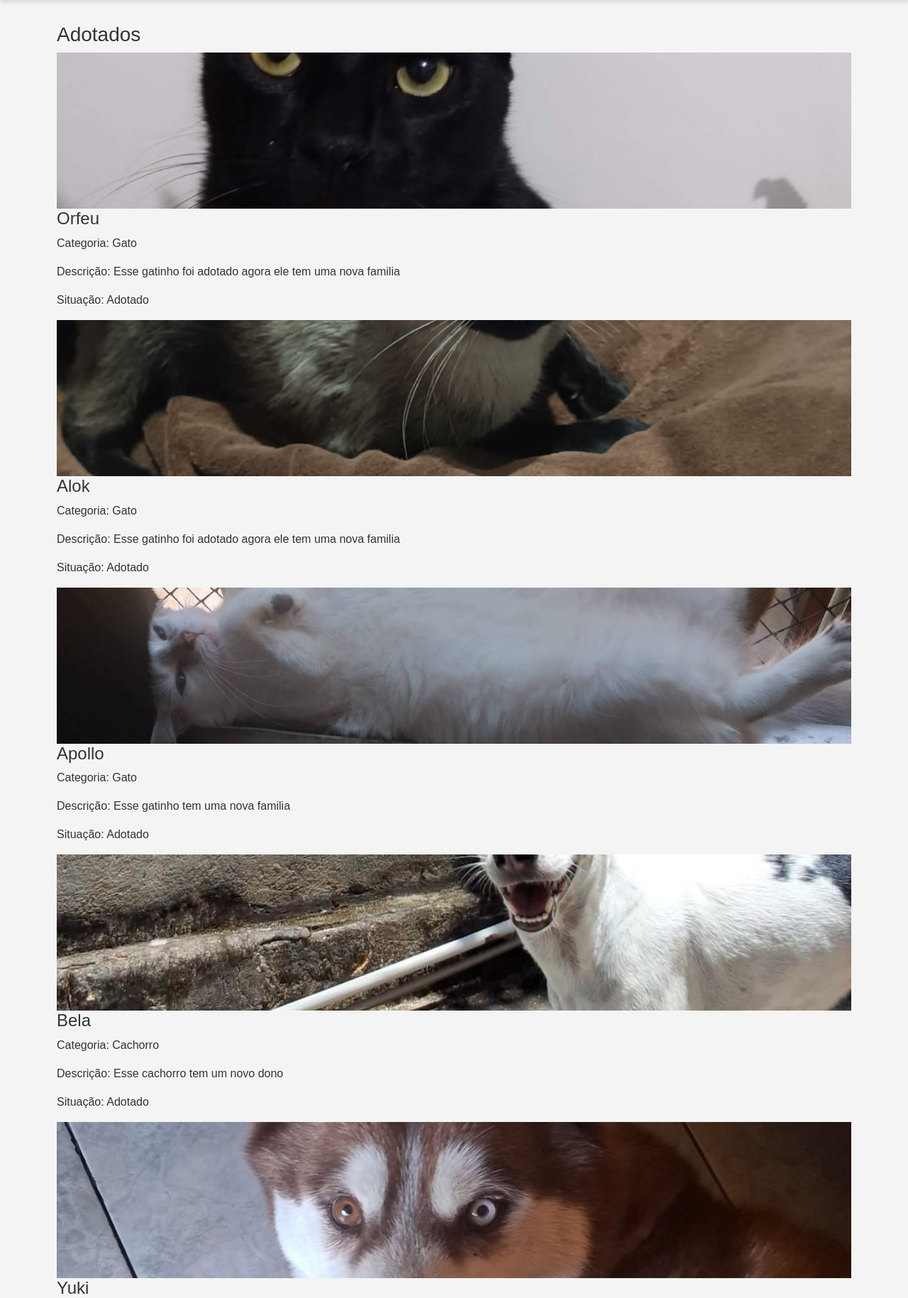
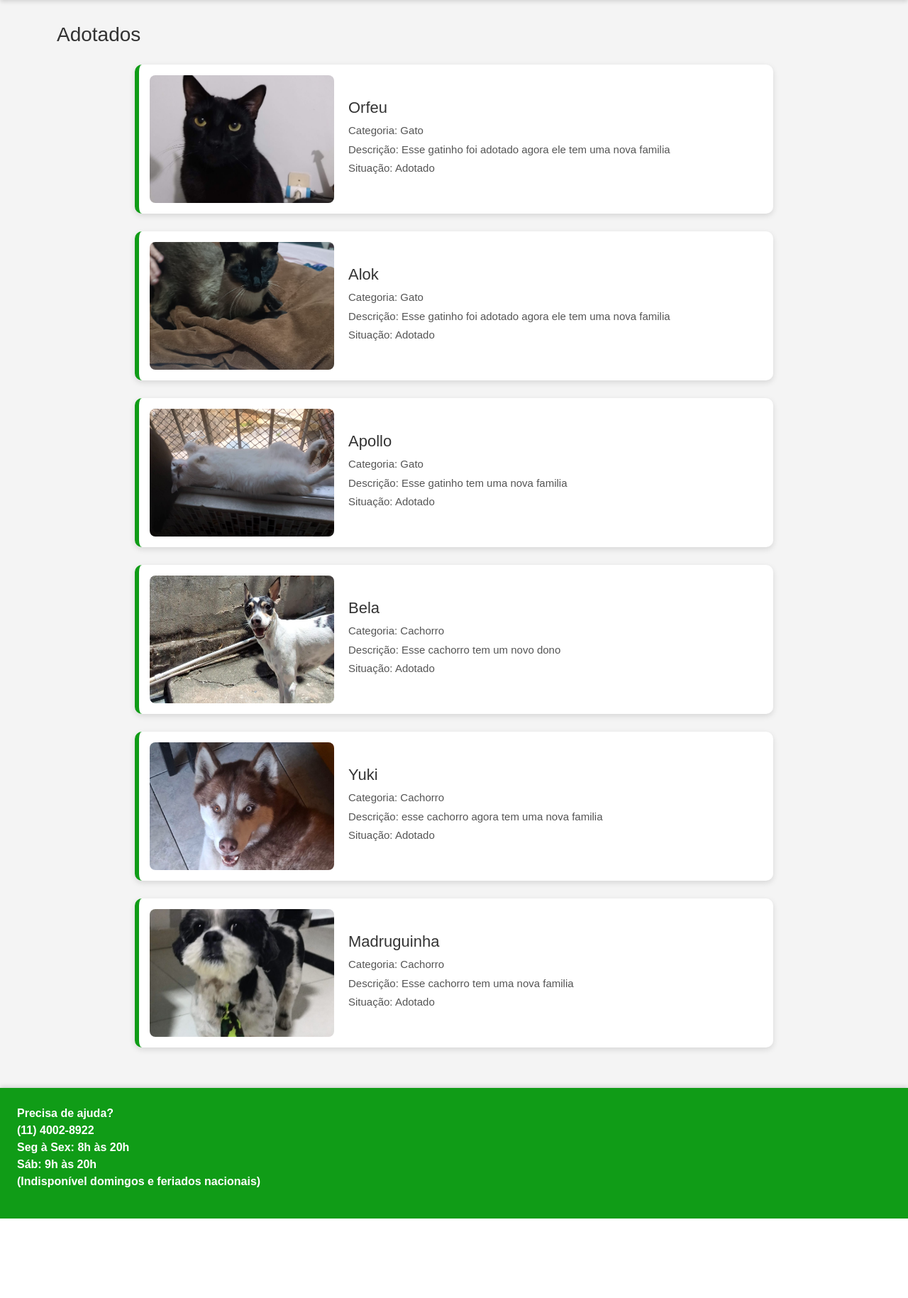
Before and after one commit to leonardo300250/trabalho-final-python, a Django app: page /adotados/ in a window 1280 px wide. Shown: the part 118-1947 px from the top of the page at 71% size. After the commit the page ends 1835 px from the top, so only its background shows below. Run offline with Django 5.2, Linux system fonts and the light colour scheme; data comes from the database, SQL or seed files in the repository; both versions use the stored data as it was after the commit; some libraries are stand-ins or nearby versions.

Commit message:
correção de css adotados.html

```diff
--- a/static/css/style.css
+++ b/static/css/style.css
@@ -1,28 +1,23 @@
- * {
+/* =========================================================
+   RESET & VARIÁVEIS
+========================================================= */
+* {
     margin: 0;
     padding: 0;
     box-sizing: border-box;
 }
 
-
 :root {
-    --verde-principal: #109c17;   /* verde elegante */
+    --verde-principal: #109c17;
     --verde-claro: #4caf50;
     --branco: #ffffff;
     --cinza-fundo: #f4f4f4;
     --cinza-texto: #333;
 }
 
-.navbar-arredondada {
-    /* Define o raio de arredondamento para todos os cantos */
-    border-radius: 10px;
-
-    /* Garante que o fundo preto siga o formato arredondado,
-       prevenindo que o conteúdo interno (como sombra ou outros elementos)
-       ultrapasse os cantos. */
-    overflow: hidden;
-}
-
+/* =========================================================
+   BODY
+========================================================= */
 body {
     background-color: var(--cinza-fundo);
     color: var(--cinza-texto);
@@ -30,13 +25,17 @@ body {
     font-family: Arial, Helvetica, sans-serif;
     display: flex;
     flex-direction: column;
+}
 
-    /* Botão redondo verde fixo no canto inferior direito */
+/* =========================================================
+   BOTÃO "VOLTAR AO TOPO"
+========================================================= */
+
 #btnTop{
     position: fixed;
     bottom: 20px;
     right: 20px;
-    background: #010202;  /* Verde Bootstrap */
+    background: #010202;
     color: white;
     border: none;
     font-size: 22px;
@@ -49,14 +48,23 @@ body {
     transition: 0.3s ease;
 }
 
-/* Efeito ao passar o mouse */
 #btnTop:hover{
-    background: #146c43; /* Tom mais escuro */
+    background: #146c43;
     transform: scale(1.12);
 }
+
+/* =========================================================
+   NAVBAR
+========================================================= */
+
+.navbar-arredondada {
+    border-radius: 10px;
+    overflow: hidden;
 }
 
-
+/* =========================================================
+   HEADER
+========================================================= */
 header {
     display: flex;
     justify-content: space-between;
@@ -82,12 +90,17 @@ header {
     color: var(--verde-claro);
 }
 
-
+/* =========================================================
+   MAIN
+========================================================= */
 main {
     padding: 2rem 5rem;
     min-height: 100vh;
 }
 
+/* =========================================================
+   --- CARDS DE FUNCIONÁRIOS (SEU CSS ORIGINAL) ---
+========================================================= */
 
 .card-funcionario {
     display: flex;
@@ -107,7 +120,6 @@ main {
     box-shadow: 0 5px 12px rgba(0,0,0,0.18);
 }
 
-
 .card-funcionario img {
     width: 150px;
     height: 180px;
@@ -123,6 +135,77 @@ main {
     gap: .5rem;
 }
 
+/* =========================================================
+   --- CARDS DE ADOTADOS (NOVO + PADRONIZADO) ---
+========================================================= */
+
+section.card-adotado {
+    width: 90%;
+    max-width: 900px;
+    margin: 25px auto;
+    background: var(--branco);
+    border-radius: 10px;
+    padding: 15px;
+    display: flex;
+    gap: 20px;
+    align-items: center;
+    border-left: 6px solid var(--verde-principal);
+    box-shadow: 0 3px 8px rgba(0,0,0,0.12);
+    transition: transform .2s ease, box-shadow .2s ease;
+}
+
+section.card-adotado:hover {
+    transform: translateY(-3px);
+    box-shadow: 0 5px 12px rgba(0,0,0,0.18);
+}
+
+section.card-adotado img {
+    width: 260px;
+    height: 180px;
+    object-fit: cover;
+    border-radius: 8px;
+}
+
+.info-adotado {
+    flex: 1;
+}
+
+.info-adotado h4 {
+    margin: 0 0 8px 0;
+    font-size: 22px;
+    color: var(--cinza-texto);
+}
+
+.info-adotado p {
+    margin: 4px 0;
+    color: #555;
+    font-size: 15px;
+}
+
+/* Badge de status */
+.info-adotado span {
+    display: inline-block;
+    margin-top: 10px;
+    padding: 6px 12px;
+    background-color: var(--verde-principal);
+    color: white;
+    border-radius: 20px;
+    font-size: 14px;
+}
+
+/* =========================================================
+   IMAGENS GERAIS
+========================================================= */
+
+img {
+    width: 100%;
+    height: 220px;
+    object-fit: cover;
+}
+
+/* =========================================================
+   FOOTER
+========================================================= */
 
 footer {
     display: flex;
@@ -137,19 +220,17 @@ footer {
     box-shadow: 0 -2px 6px rgba(0,0,0,0.15);
 }
 
-
-img {
-    width: 100%;
-    height: 220px;
-    object-fit: cover;
-}
-
+/* =========================================================
+   RESPONSIVIDADE
+========================================================= */
 
 @media (max-width: 768px) {
+
     main {
         padding: 1rem;
     }
 
+    /* Funcionários */
     .card-funcionario {
         flex-direction: column;
         width: 100%;
@@ -164,4 +245,16 @@ img {
     .info-funcionario {
         align-items: center;
     }
+
+    /* Adotados */
+    section.card-adotado {
+        flex-direction: column;
+        text-align: center;
+    }
+
+    section.card-adotado img {
+        width: 100%;
+        height: 250px;
+        object-fit: cover;
+    }
 }
--- a/templates/base.html
+++ b/templates/base.html
@@ -8,6 +8,7 @@
     {% load bootstrap5 %}
     {% bootstrap_css %}
     {% bootstrap_javascript %}
+    {% load static %}
     <link rel="stylesheet" href="{% static 'css/style.css' %}">
 
 </head>
```
Also changed, not shown: db.sqlite3, media/WhatsApp_Image_2025-11-26_at_21.38.58.jpeg (added), static/images/WhatsApp Image 2025-11-26 at 21.38.58.jpeg (added).
